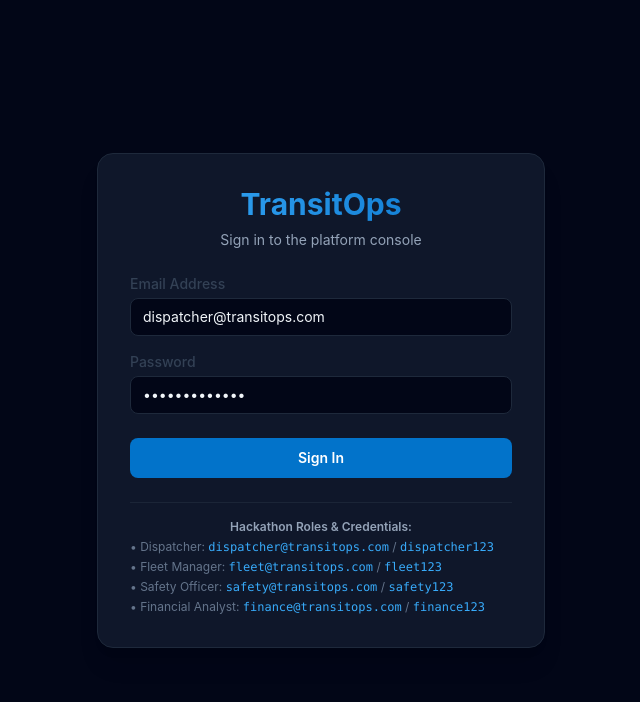
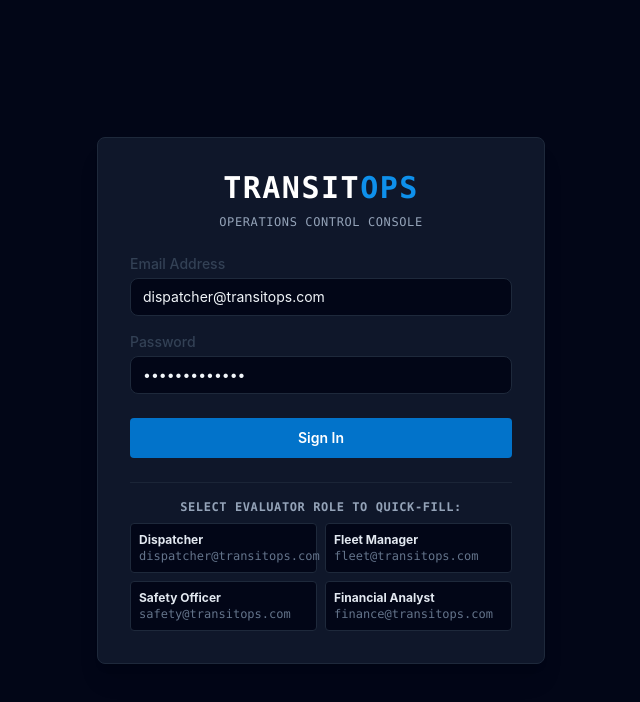
Before and after one commit to ayush23chaudhary/Transitops-smart-transport-platform, a React (Vite) app in the folder frontend/: page /login in a window 1280 px wide. Shown: the top 702 px of the page, without its empty margins (319-959 px from the left). Built offline with nearby package versions, Linux system fonts and the light colour scheme; no server answers.

Commit message:
refactor(auth): refine login screen layout and add quick-fill role credentials

```diff
--- a/frontend/src/features/auth/LoginPage.tsx
+++ b/frontend/src/features/auth/LoginPage.tsx
@@ -29,20 +29,31 @@ export const LoginPage: React.FC = () => {
     }
   };
 
+  const fillCredentials = (role: 'dispatcher' | 'fleet' | 'safety' | 'finance') => {
+    const creds = {
+      dispatcher: { email: 'dispatcher@transitops.com', password: 'dispatcher123' },
+      fleet: { email: 'fleet@transitops.com', password: 'fleet123' },
+      safety: { email: 'safety@transitops.com', password: 'safety123' },
+      finance: { email: 'finance@transitops.com', password: 'finance123' },
+    };
+    setEmail(creds[role].email);
+    setPassword(creds[role].password);
+  };
+
   return (
     <div className="min-h-screen bg-slate-950 flex items-center justify-center p-4">
-      <div className="max-w-md w-full bg-slate-900 border border-slate-800 rounded-2xl shadow-xl overflow-hidden p-8 space-y-6">
+      <div className="max-w-md w-full bg-slate-900 border border-slate-800 rounded-lg shadow-xl overflow-hidden p-8 space-y-6">
         <div className="text-center space-y-2">
-          <h2 className="text-3xl font-bold bg-gradient-to-r from-brand-400 to-brand-600 bg-clip-text text-transparent">
-            TransitOps
+          <h2 className="text-3xl font-extrabold text-white tracking-wider font-mono uppercase">
+            Transit<span className="text-brand-500">Ops</span>
           </h2>
-          <p className="text-slate-400 text-sm">
-            Sign in to the platform console
+          <p className="text-slate-400 text-xs uppercase tracking-wider font-mono">
+            OPERATIONS CONTROL CONSOLE
           </p>
         </div>
 
         {error && (
-          <div className="bg-red-950/40 border border-red-800 text-red-300 text-sm px-4 py-3 rounded-lg text-center font-medium">
+          <div className="bg-red-950/40 border border-red-800 text-red-300 text-xs px-4 py-3 rounded text-center font-mono uppercase font-semibold">
             {error}
           </div>
         )}
@@ -69,7 +80,7 @@ export const LoginPage: React.FC = () => {
           <div className="pt-2">
             <Button
               type="submit"
-              className="w-full bg-brand-600 hover:bg-brand-700 active:bg-brand-800 text-white font-semibold py-2.5"
+              className="w-full bg-brand-600 hover:bg-brand-700 active:bg-brand-800 text-white font-semibold py-2.5 rounded"
               isLoading={loading}
             >
               Sign In
@@ -77,12 +88,42 @@ export const LoginPage: React.FC = () => {
           </div>
         </form>
 
-        <div className="text-xs text-slate-500 text-left border-t border-slate-800/80 pt-4 space-y-1">
-          <p className="font-semibold text-slate-400 mb-1 text-center">Hackathon Roles & Credentials:</p>
-          <p>• Dispatcher: <code className="text-brand-400">dispatcher@transitops.com</code> / <code className="text-brand-400">dispatcher123</code></p>
-          <p>• Fleet Manager: <code className="text-brand-400">fleet@transitops.com</code> / <code className="text-brand-400">fleet123</code></p>
-          <p>• Safety Officer: <code className="text-brand-400">safety@transitops.com</code> / <code className="text-brand-400">safety123</code></p>
-          <p>• Financial Analyst: <code className="text-brand-400">finance@transitops.com</code> / <code className="text-brand-400">finance123</code></p>
+        <div className="text-xs border-t border-slate-800/80 pt-4 space-y-2">
+          <p className="font-semibold text-slate-400 text-center font-mono uppercase tracking-wider text-xxs">Select Evaluator Role to Quick-Fill:</p>
+          <div className="grid grid-cols-2 gap-2">
+            <button
+              type="button"
+              onClick={() => fillCredentials('dispatcher')}
+              className="bg-slate-950 hover:bg-slate-800 text-slate-300 border border-slate-800 p-2 rounded text-left transition-colors cursor-pointer"
+            >
+              <div className="font-bold text-xs text-slate-200">Dispatcher</div>
+              <div className="text-xxs text-slate-500 font-mono">dispatcher@transitops.com</div>
+            </button>
+            <button
+              type="button"
+              onClick={() => fillCredentials('fleet')}
+              className="bg-slate-950 hover:bg-slate-800 text-slate-300 border border-slate-800 p-2 rounded text-left transition-colors cursor-pointer"
+            >
+              <div className="font-bold text-xs text-slate-200">Fleet Manager</div>
+              <div className="text-xxs text-slate-500 font-mono">fleet@transitops.com</div>
+            </button>
+            <button
+              type="button"
+              onClick={() => fillCredentials('safety')}
+              className="bg-slate-950 hover:bg-slate-800 text-slate-300 border border-slate-800 p-2 rounded text-left transition-colors cursor-pointer"
+            >
+              <div className="font-bold text-xs text-slate-200">Safety Officer</div>
+              <div className="text-xxs text-slate-500 font-mono">safety@transitops.com</div>
+            </button>
+            <button
+              type="button"
+              onClick={() => fillCredentials('finance')}
+              className="bg-slate-950 hover:bg-slate-800 text-slate-300 border border-slate-800 p-2 rounded text-left transition-colors cursor-pointer"
+            >
+              <div className="font-bold text-xs text-slate-200">Financial Analyst</div>
+              <div className="text-xxs text-slate-500 font-mono">finance@transitops.com</div>
+            </button>
+          </div>
         </div>
       </div>
     </div>
```
